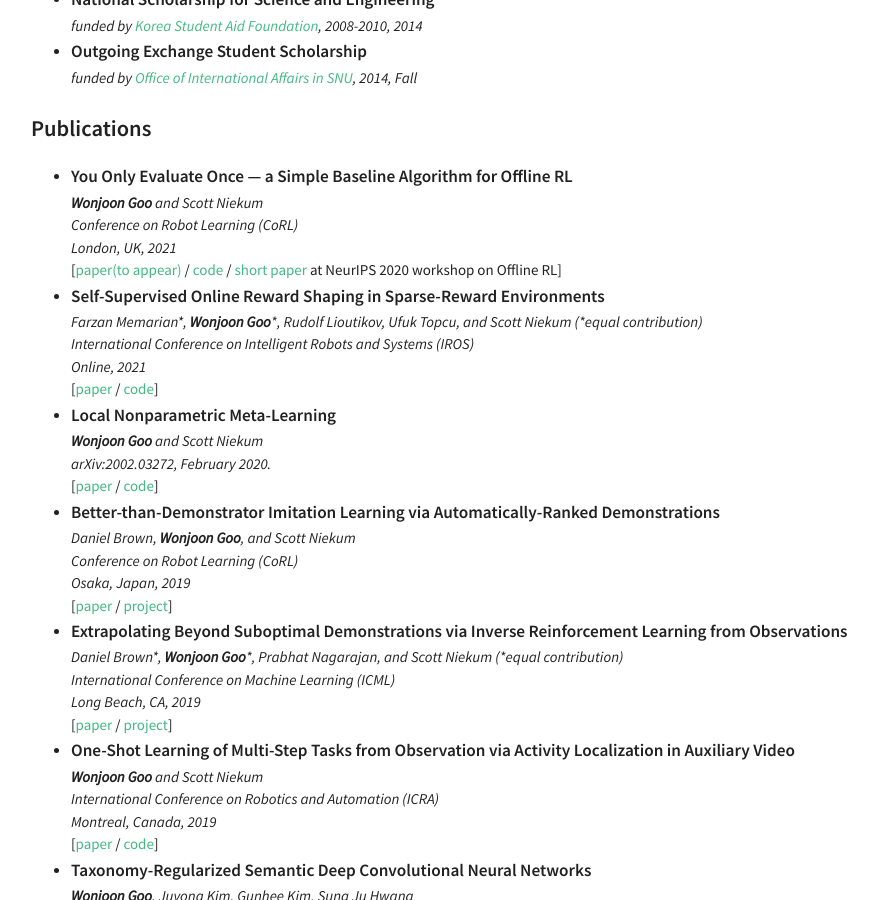
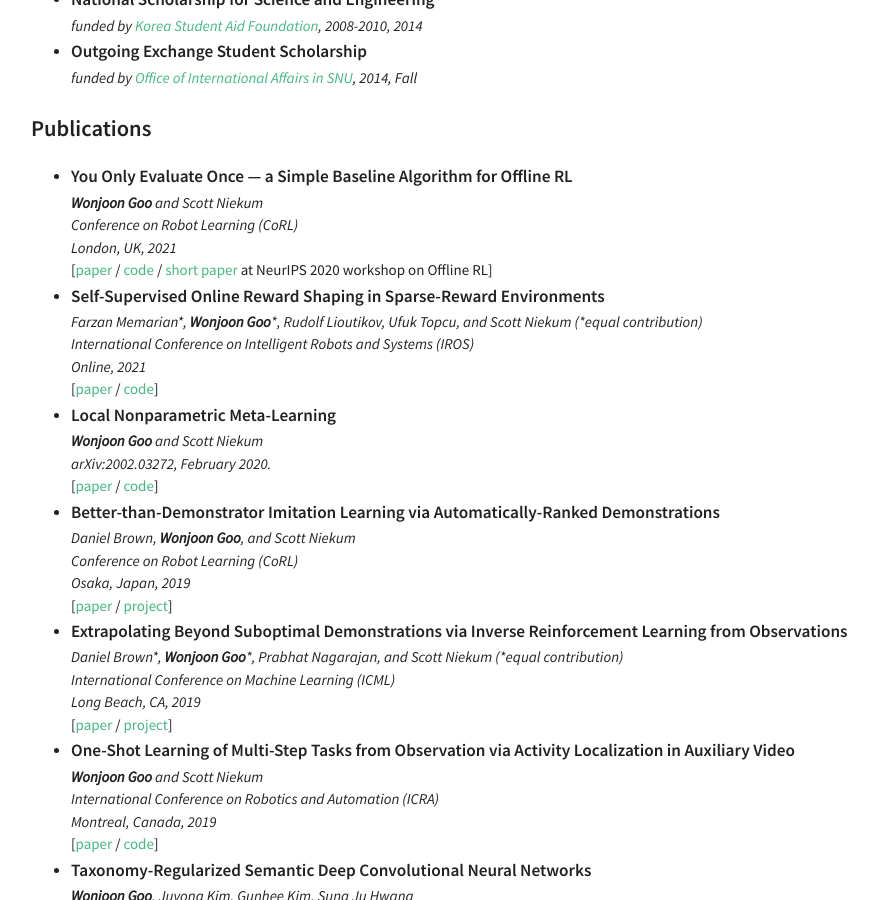
Before and after one commit to hiwonjoon/hiwonjoon.github.io, a Jekyll site: the page built from index.html, in a window 1280 px wide and 900 px high, scrolled down 2018 px. Shown: the whole window, without its empty margins (319-1197 px from the left). Built offline with Jekyll 4.4.1, drawn with Linux system fonts in a browser that asks for light colours.

Commit message:
corl update.

```diff
--- a/index.html
+++ b/index.html
@@ -231,7 +231,7 @@ permalink: /
         </div>
         <div>
           <span>
-            [<a herf='#blank'>paper(to appear)</a> / <a href='https://github.com/hiwonjoon/YOEO-public'>code</a> / <a href='https://offline-rl-neurips.github.io/program/offrl_60.html'>short paper</a> at NeurIPS 2020 workshop on Offline RL]
+            [<a href='http://arxiv.org/abs/2110.02304'>paper</a> / <a href='https://github.com/hiwonjoon/YOEO-public'>code</a> / <a href='https://offline-rl-neurips.github.io/program/offrl_60.html'>short paper</a> at NeurIPS 2020 workshop on Offline RL]
           </span>
         </div>
       </li>
```
